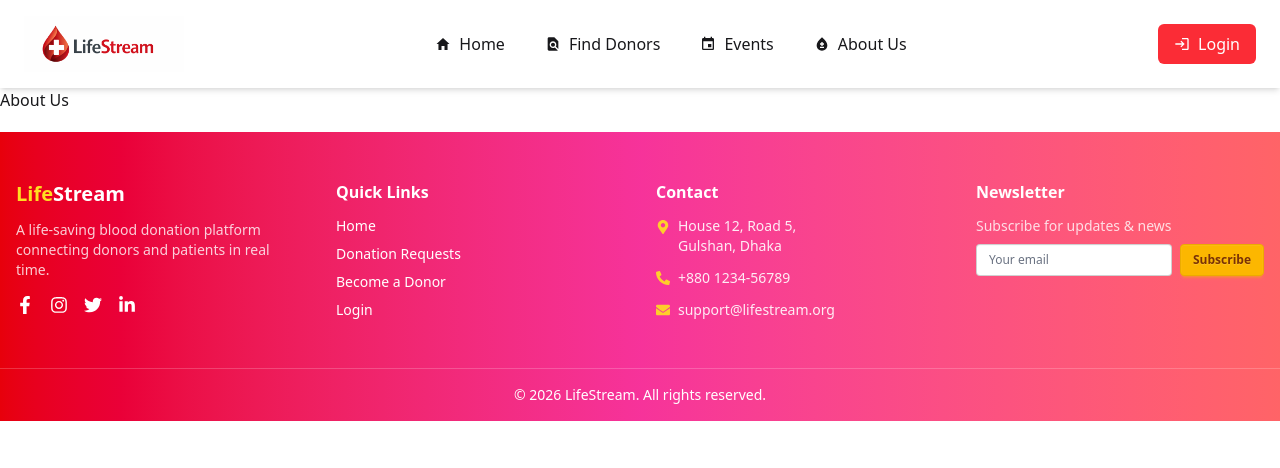
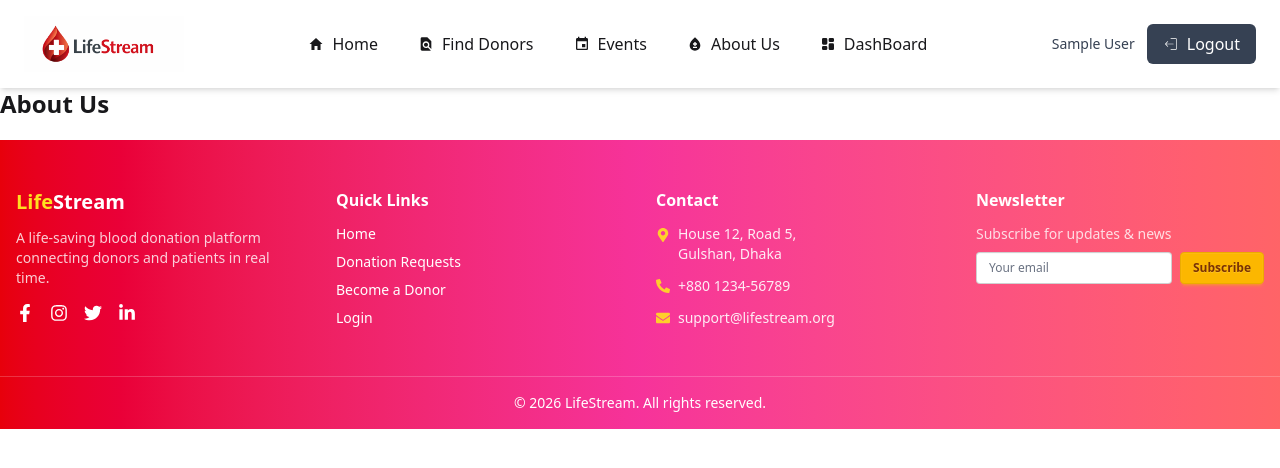
Before and after one commit to Taoshif1/PH-A11.2-Client, a React (Vite) app: page /about-us in a window 1280 px wide. Shown: the top 468 px of the page. Built offline with nearby package versions, Linux system fonts and the light colour scheme; no server answers; sample sign-in values are in the browser's storage.

Commit message:
DashBoard & PrivateRoute added

```diff
--- a/src/components/AboutUs.jsx
+++ b/src/components/AboutUs.jsx
@@ -3,7 +3,7 @@ import React from 'react';
 const AboutUs = () => {
     return (
         <div>
-            <h3>About Us</h3>
+            <h1 className="text-2xl font-bold">About Us</h1>
         </div>
     );
 };
--- /dev/null
+++ b/src/components/Dashboard.jsx
@@ -0,0 +1,11 @@
+import React from 'react';
+
+const Dashboard = () => {
+    return (
+        <div>
+            <h1 className="text-2xl font-bold">Dashboard</h1>
+        </div>
+    );
+};
+
+export default Dashboard;
--- a/src/components/Events.jsx
+++ b/src/components/Events.jsx
@@ -3,7 +3,7 @@ import React from 'react';
 const Events = () => {
     return (
         <div>
-            <h3>Events</h3>
+            <h1 className="text-2xl font-bold">Events</h1>
         </div>
     );
 };
--- a/src/components/FindDonors.jsx
+++ b/src/components/FindDonors.jsx
@@ -4,7 +4,7 @@ const FindDonors = () => {
 
     return (
         <div>
-            <h3>Donors Here</h3>
+            <h1 className="text-2xl font-bold">Find Donors</h1>
         </div>
     );
 };
--- a/src/components/Navbar.jsx
+++ b/src/components/Navbar.jsx
@@ -1,28 +1,63 @@
 import { NavLink } from "react-router";
 import logo from "../assets/logo.png";
 import { IoMdHome } from "react-icons/io";
+import { CiLogout } from "react-icons/ci";
+import { TbLayoutDashboardFilled } from "react-icons/tb";
 import { MdFindInPage, MdEvent, MdBloodtype, MdLogin } from "react-icons/md";
 import { IoMenu, IoClose } from "react-icons/io5";
 import { useState } from "react";
+import { useAuth } from "../context/AuthContext";
 
 const links = (
   <>
-    <li><NavLink to="/" className="flex items-center gap-2 p-2 hover:bg-gray-200 rounded"> <IoMdHome /> Home</NavLink></li>
-    <li><NavLink to="/find-donors" className="flex items-center gap-2 p-2 hover:bg-gray-200 rounded"> <MdFindInPage /> Find Donors</NavLink></li>
-    <li><NavLink to="/events" className="flex items-center gap-2 p-2 hover:bg-gray-200 rounded"> <MdEvent /> Events</NavLink></li>
-    <li><NavLink to="/about-us" className="flex items-center gap-2 p-2 hover:bg-gray-200 rounded"> <MdBloodtype /> About Us</NavLink></li>
+    <li>
+      <NavLink
+        to="/"
+        className="flex items-center gap-2 p-2 hover:bg-gray-200 rounded">
+        <IoMdHome /> Home
+      </NavLink>
+    </li>
+    <li>
+      <NavLink
+        to="/find-donors"
+        className="flex items-center gap-2 p-2 hover:bg-gray-200 rounded">
+        <MdFindInPage /> Find Donors
+      </NavLink>
+    </li>
+    <li>
+      <NavLink
+        to="/events"
+        className="flex items-center gap-2 p-2 hover:bg-gray-200 rounded">
+        <MdEvent /> Events
+      </NavLink>
+    </li>
+    <li>
+      <NavLink
+        to="/about-us"
+        className="flex items-center gap-2 p-2 hover:bg-gray-200 rounded">
+        <MdBloodtype /> About Us
+      </NavLink>
+    </li>
+    <li>
+      <NavLink
+        to="/dashboard"
+        className="flex items-center gap-2 p-2 hover:bg-gray-200 rounded">
+        <TbLayoutDashboardFilled /> DashBoard
+      </NavLink>
+    </li>
   </>
 );
 
 const Navbar = () => {
   const [isOpen, setIsOpen] = useState(false);
+  const { user, logOut } = useAuth();
+  // console.log("User in Navbar ", user);
 
   // Helper Toggle function
   // const toggleMenu = () => setIsOpen(!isOpen);
 
   return (
     <nav className="relative bg-white shadow-md px-6 py-4 flex items-center justify-between">
-
       {/* Left: Logo & Mobile Toggle */}
       <div className="flex items-center gap-4">
         {/* Hamburger / Cross Icon */}
@@ -41,25 +76,48 @@ const Navbar = () => {
 
       {/* Center: Desktop Links */}
       <div className="hidden lg:flex">
-        <ul className="flex flex-row gap-6 font-medium">
-          {links}
-        </ul>
+        <ul className="flex flex-row gap-6 font-medium">{links}</ul>
       </div>
 
-      {/* Right: Login Button */}
-      <div className="flex">
-        <NavLink to="/login" className="bg-red-500 text-white px-4 py-2 rounded-md flex items-center gap-2 hover:bg-red-600 transition">
-          <MdLogin /> Login
-        </NavLink>
+      {/* Right: Dynamic Login Button */}
+      <div className="flex items-center gap-3">
+        {user ? (
+          <>
+            {/* User Name */}
+            <span className="text-sm font-medium text-gray-700 hidden sm:block">
+              {user.displayName || user.email}
+            </span>
+
+            {/* Logout */}
+            <button
+              onClick={logOut}
+              className="bg-gray-700 text-white px-4 py-2 rounded-md hover:bg-gray-800 transition flex items-center gap-2"
+            >
+            <CiLogout /> Logout
+            </button>
+          </>
+        ) : (
+          <NavLink
+            to="/login"
+            className="bg-red-500 text-white px-4 py-2 rounded-md flex items-center gap-2 hover:bg-red-600 transition"
+          >
+            <MdLogin /> Login
+          </NavLink>
+        )}
       </div>
 
       {/* Mobile Menu Overlay */}
       {/* This will slide/show only when isOpen is true */}
-      <div className={`
+      <div
+        className={`
         absolute top-full left-0 w-full bg-white shadow-lg lg:hidden transition-all duration-300 ease-in-out z-40
         ${isOpen ? "opacity-100 visible" : "opacity-0 invisible"}
-      `}>
-        <ul className="flex flex-col p-4 space-y-2" onClick={() => setIsOpen(false)}>
+      `}
+      >
+        <ul
+          className="flex flex-col p-4 space-y-2"
+          onClick={() => setIsOpen(false)}
+        >
           {links}
         </ul>
       </div>
--- a/src/context/AuthContext.jsx
+++ b/src/context/AuthContext.jsx
@@ -10,7 +10,7 @@ import {
 } from "firebase/auth";
 import { auth } from "../firebase/firebase.config";
 
-const AuthContext = createContext();
+export const AuthContext = createContext();
 
 export const useAuth = () => useContext(AuthContext);
 
@@ -46,12 +46,14 @@ const AuthProvider = ({ children }) => {
   // Logout
   const logOut = () => signOut(auth);
 
-  // Listen for auth state changes
+  // Handles memory leaks by placing listeners inside useEffect
+  // Listen for auth state changes / set observer
   useEffect(() => {
     const unsubscribe = onAuthStateChanged(auth, (currentUser) => {
       setUser(currentUser);
       setLoading(false);
     });
+    // Cleanup observer / subscription on unmount
     return unsubscribe;
   }, []);
 
@@ -63,7 +65,8 @@ const AuthProvider = ({ children }) => {
         googleSignIn,
         loginUser,
         registerUser,
-        logOut }}>
+        logOut
+        }}>
       {children}
     </AuthContext.Provider>
   );
--- a/src/context/AuthProvider.jsx
+++ b/src/context/AuthProvider.jsx
@@ -17,7 +17,10 @@ const AuthProvider = ({ children }) => {
         return () => unsubscribe(); // Cleanup
     }, []);
 
-    const authInfo = { user, loading, logout: () => signOut(auth) };
+    const authInfo = {
+        user,
+        loading,
+        logout: () => signOut(auth) };
 
     return (
         <AuthContext value={authInfo}> {/* React 19 Syntax */}
--- a/src/pages/Home.jsx
+++ b/src/pages/Home.jsx
@@ -1,10 +1,13 @@
+import { use } from "react";
 import CallToAction from "../components/CallToAction";
 import Hero from "../components/Hero";
 import HowItWorks from "../components/HowItWorks";
 import Stats from "../components/Stats";
 import WhyDonate from "../components/WhyDonate";
+import AuthProvider, { AuthContext } from "../context/AuthContext";
 
 const Home = () => {
+
   return (
     <>
       <Hero></Hero>
--- a/src/pages/Register.jsx
+++ b/src/pages/Register.jsx
@@ -1,6 +1,6 @@
-import { useState } from "react";
+import { use, useState } from "react";
 import { useNavigate, Link } from "react-router-dom";
-import { useAuth } from "../context/AuthContext";
+import { AuthContext, useAuth } from "../context/AuthContext";
 import { MdLogin } from "react-icons/md";
 import { FcGoogle } from "react-icons/fc";
 import { FaSignInAlt } from "react-icons/fa";
@@ -12,6 +12,8 @@ const Register = () => {
   const [name, setName] = useState("");
   const { registerUser, googleSignIn } = useAuth();
   const navigate = useNavigate();
+  const {registerUser: registerUserContext } = use(AuthContext);
+  console.log("Inside Register -> ", registerUserContext);
 
   const handleRegister = async (e) => {
     e.preventDefault();
--- /dev/null
+++ b/src/routes/PrivateRoute.jsx
@@ -0,0 +1,22 @@
+import React from 'react';
+import { useAuth } from '../context/AuthContext';
+import { Navigate, useLocation } from 'react-router';
+
+const PrivateRoute = ({ children }) => {
+
+    const { user, loading } = useAuth();
+    const location = useLocation();
+
+    // loading ? <span className="loading loading-spinner loading-lg"></span> :
+    if(loading){
+        return <span className="loading loading-spinner loading-lg"></span>;
+    }
+
+    return (
+
+        !user ? <Navigate to="/login" state={{ from: location }} replace ></Navigate> : children
+
+    );
+};
+
+export default PrivateRoute;
--- a/src/routes/router.jsx
+++ b/src/routes/router.jsx
@@ -6,6 +6,8 @@ import Register from "../pages/Register";
 import FindDonors from "../components/FindDonors";
 import Events from "../components/Events";
 import AboutUs from "../components/AboutUs";
+import Dashboard from "../components/Dashboard";
+import PrivateRoute from "./PrivateRoute";
 
 export const router = createBrowserRouter([
   {
@@ -39,6 +41,12 @@ export const router = createBrowserRouter([
       {
         path: "/about-us",
         Component: AboutUs,
+      },
+      {
+        path: "/dashboard",
+        element:<PrivateRoute>
+          <Dashboard></Dashboard>
+        </PrivateRoute>
       }
     ],
   },
```
